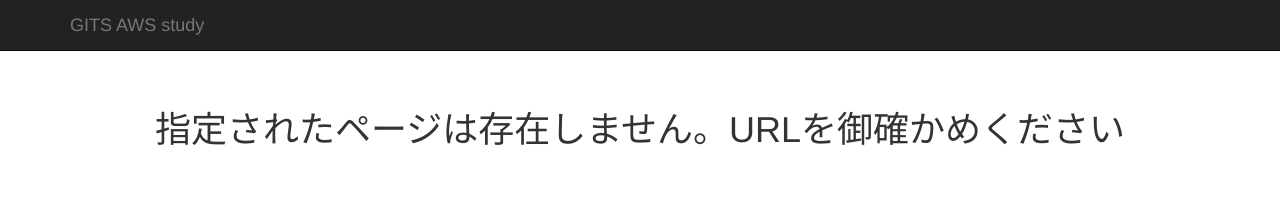
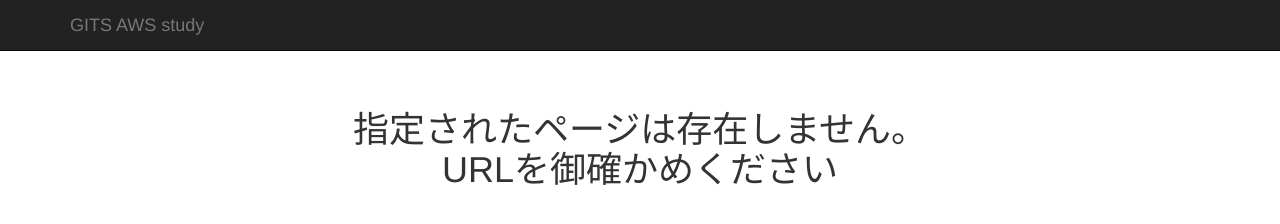
Before and after one commit to k-hoshino/aws_study_page, a website: page error.html in a window 1280 px wide. Drawn offline with Linux system fonts and the light colour scheme.

```diff
--- a/error.html
+++ b/error.html
@@ -45,7 +45,7 @@
 <div class="container">
 
     <div class="starter-template">
-        <h1>指定されたページは存在しません。<bru>URLを御確かめください</h1>
+        <h1>指定されたページは存在しません。<br>URLを御確かめください</h1>
     </div>
 
 </div><!-- /.container -->
```
Also changed, not shown: index.html (+1 -1 lines).
